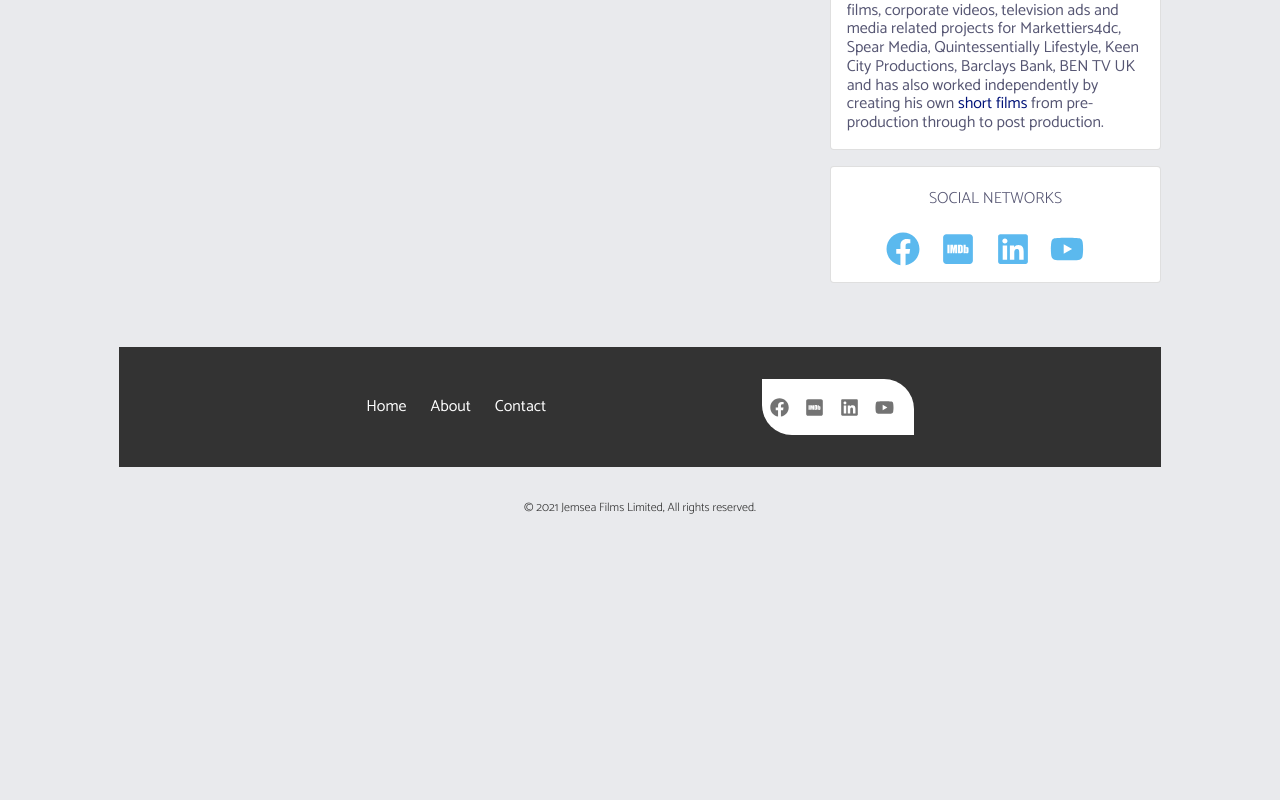
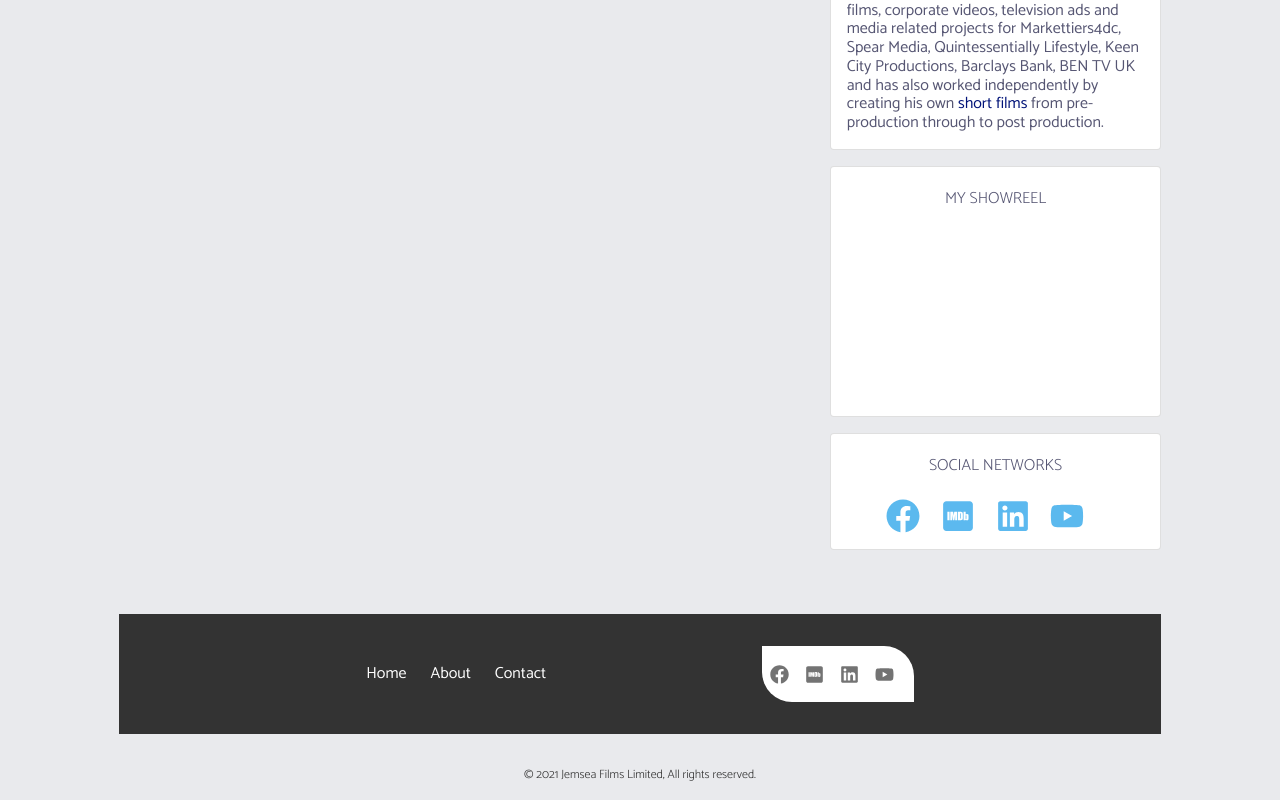
Before and after one commit to johnclamy/nextjs-blog, a Next.js app: page / in a window 1280 px wide. Shown: the part 1652-2452 px from the top of the page. Before the commit the page ends 2185 px from the top, so only its background shows below. Built offline with nearby package versions, Linux system fonts and the light colour scheme.

Commit message:
setup aside showreel

```diff
--- /dev/null
+++ b/components/Showreel.js
@@ -0,0 +1,25 @@
+import Card from 'react-bootstrap/Card'
+import ReactPlayer from 'react-player'
+
+import styles from './Showreel.module.css'
+
+const YOUTUBE_URL = 'https://www.youtube.com/watch?v='
+const SHOWREEL_ID = 'Q2fUhJ-ZIXY'
+
+export default function Showreel () {
+  return (
+    <Card className={styles.show_reel_card}>
+      <Card.Body>
+        <Card.Title className={styles.show_reel_card_title}>my showreel</Card.Title>
+        <div className={styles.show_reel_card_link}>
+          <ReactPlayer
+            height='100%'
+            width='100%'
+            className={styles.showreel_player}
+            url={`${YOUTUBE_URL}${SHOWREEL_ID}`}
+          />
+        </div>
+      </Card.Body>
+    </Card>
+  )
+}
--- /dev/null
+++ b/components/Showreel.module.css
@@ -0,0 +1,25 @@
+.show_reel_card {
+  margin-top: var(--margin);
+}
+
+.show_reel_card_title {
+  font-size: var(--font-size);
+  font-weight: var(--font-weight-light);
+  padding: calc(var(--padding) * 0.4) 0 var(--padding) 0;
+  text-transform: uppercase;
+  text-align: center;
+}
+
+.show_reel_card_link {
+  position: relative;
+  padding-top: 56.25%;
+  line-height: var(--base-line-height) * 0.78;
+  text-align: center;
+  font-size: calc(var(--font-size) * 0.98);
+}
+
+.showreel_player {
+  position: absolute;
+  top: 0;
+  left: 0;
+}
--- a/components/layout/Aside.js
+++ b/components/layout/Aside.js
@@ -1,13 +1,14 @@
 import AboutSummary from '../AboutSummary'
+import Showreel from '../Showreel'
 import SocialIconsSummary from '../SocialIconsSummary'
 
 export default function Aside() {
   return (
     <div>
       <AboutSummary />
+      <Showreel />
       <SocialIconsSummary />
-      {/*    Showreel
-          FilmListAside */}
+      {/* FilmListAside */}
     </div>
   )
 }
```
